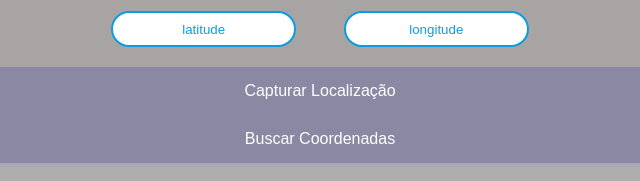
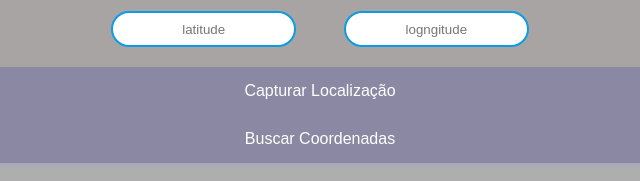
Before and after one commit to SkolpionMK/GPS-PWA, a website built with Vite: page vite-project/index.html in a window 1280 px wide. Shown: the part 780-961 px from the top of the page, 320-960 px from the left. Built offline with nearby package versions, Linux system fonts and the light colour scheme.

Commit message:
Update index.html

```diff
--- a/vite-project/index.html
+++ b/vite-project/index.html
@@ -28,8 +28,8 @@
           </p>
           <div class="mapouter"><div class="gmap_canvas"><iframe width="600" height="500" id="gmap_canvas" src="https://maps.google.com/maps?q=2880%20Broadway,%20New%20York&t=&z=13&ie=UTF8&iwloc=&output=embed" frameborder="0" scrolling="no" marginheight="0" marginwidth="0"></iframe><a href="  "></a><br><style>.mapouter{position:relative;text-align:right;height:500px;width:600px;}</style><a href="https://www.embedgooglemap.net"></a><style>.gmap_canvas {overflow:hidden;background:none!important;height:500px;width:600px;}</style></div></div>
           <div>
-            <input placeholder="latitude" id="latInput" value="latitude">
-            <input placeholder="logngitude" id="longInput" value="longitude">
+            <input placeholder="latitude" id="latInput" value=>
+            <input placeholder="logngitude" id="longInput" value=>
             <button class="botao" id="localizacao">Capturar Localização</button>
             <button class="botao" id="buscar">Buscar Coordenadas</button>
           </div>
```
